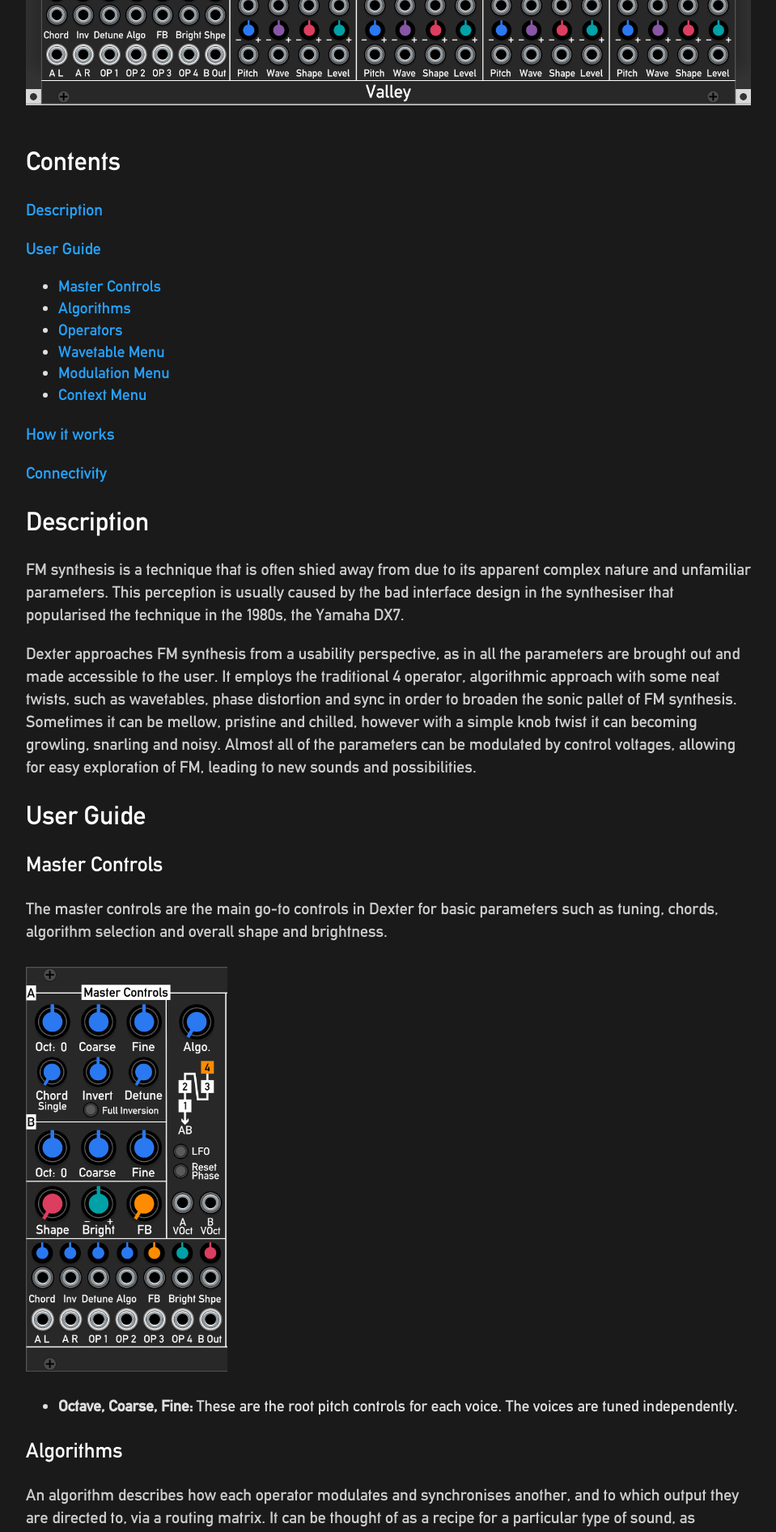
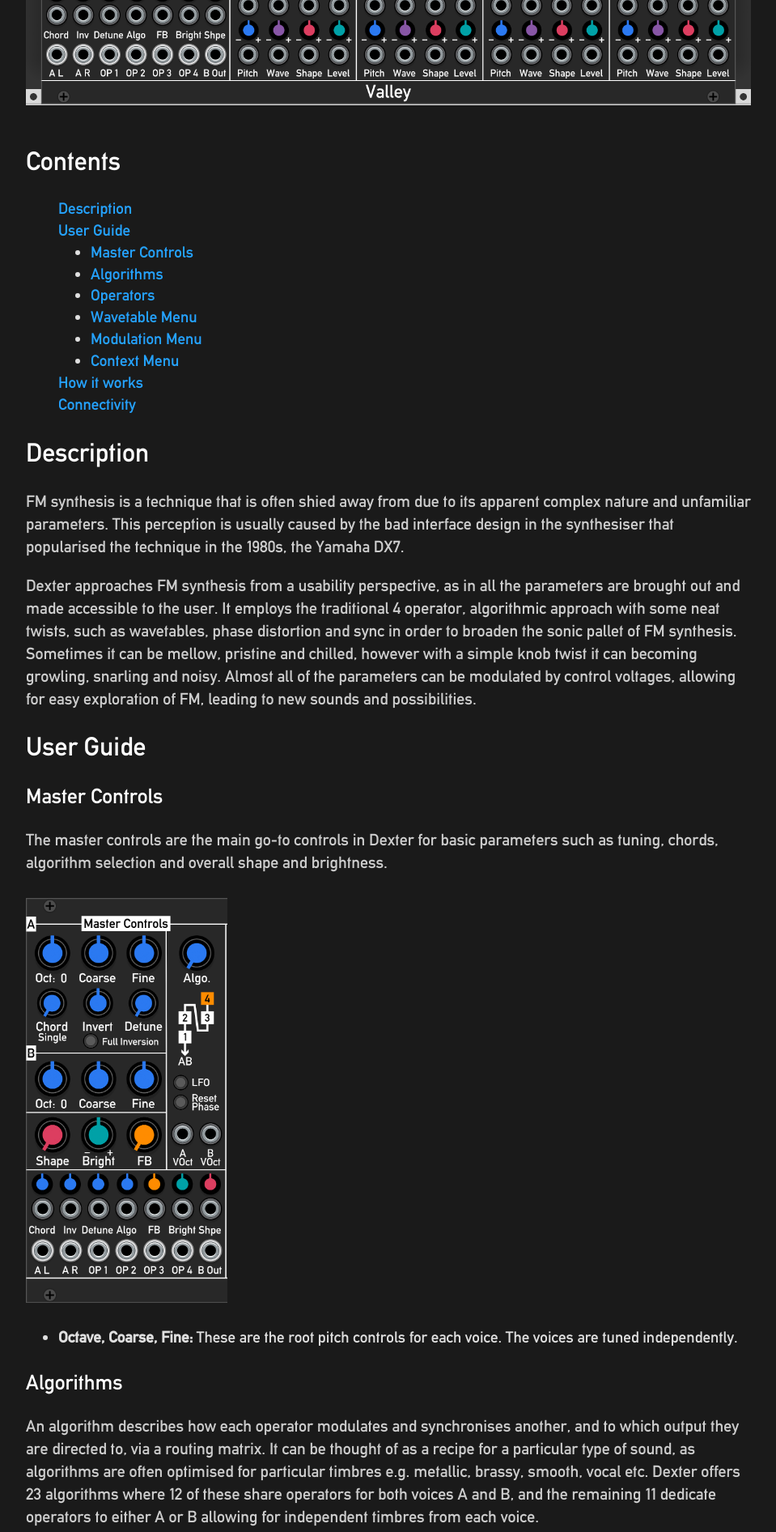
Before and after one commit to ValleyAudio/ValleyAudio.github.io, a Jekyll site: the page built from rack/dexter/dexter.html, in a window 1280 px wide. Shown: the part 641-2533 px from the top of the page at 81% size, without its empty margins (160-1119 px from the left). Built offline with Jekyll 4.4.1, drawn with Linux system fonts in a browser that asks for light colours.

```diff
--- a/rack/dexter/dexter.html
+++ b/rack/dexter/dexter.html
@@ -9,8 +9,9 @@
         <img src="images/dexter.jpg" alt="Dexter" style="max-width:100%; max-height:500px; margin-top:20px; margin-bottom:20px;">
     </center>
     <h2>Contents</h2>
-        <p><a href="#desc">Description</a></p>
-        <p><a href="#userGuide">User Guide</a></p>
+    <ul style="list-style:none">
+        <li><a href="#desc">Description</a></li>
+        <li><a href="#userGuide">User Guide</a></li>
         <ul>
             <li><a href="#masterControls">Master Controls</a></li>
             <li><a href="#algorithms">Algorithms</a></li>
@@ -19,8 +20,9 @@
             <li><a href="#modMenu">Modulation Menu</a></li>
             <li><a href="#contextMenu">Context Menu</a></li>
         </ul>
-        <p><a href="#howItWorks">How it works</a></p>
-        <p><a href="#connectivity">Connectivity</a></p>
+        <li><a href="#howItWorks">How it works</a></li>
+        <li><a href="#connectivity">Connectivity</a></li>
+    </ul>
     <h2 id="desc">Description</h2>
     <p>
         FM synthesis is a technique that is often shied away from due to its apparent complex nature and unfamiliar parameters. This perception is usually caused by the bad interface design in the synthesiser that popularised the technique in the 1980s, the Yamaha DX7.
@@ -232,7 +234,7 @@
         However, whilst it seems intimidating at first glance, there is a lot a of repetition.
         The following table describes the functionality of each jack:
     </p>
-    <table class="sturdy" style="width: 100%">
+    <table class="wider" style="width: 100%">
         <tr><td>A L and A R</td><td>Stereo outputs of voice A. Chord notes are spread between the L and R outputs, or summed to the L output if only L is connected.</td></tr>
         <tr><td>OP 1 to 4</td><td>These are the individual output taps from a voice's operators. Can be either pre- or post-fade level.</td></tr>
         <tr><td>B Out</td><td>Mono output of voice B</td></tr>
```
